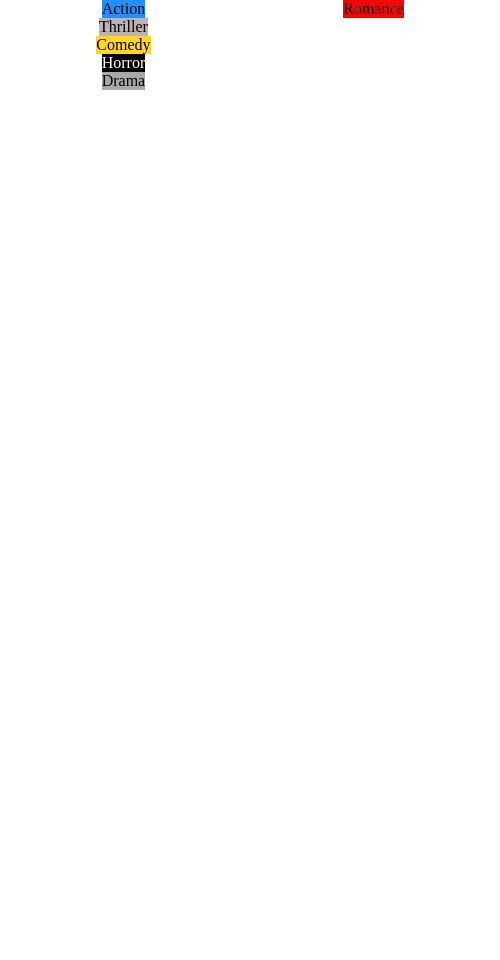
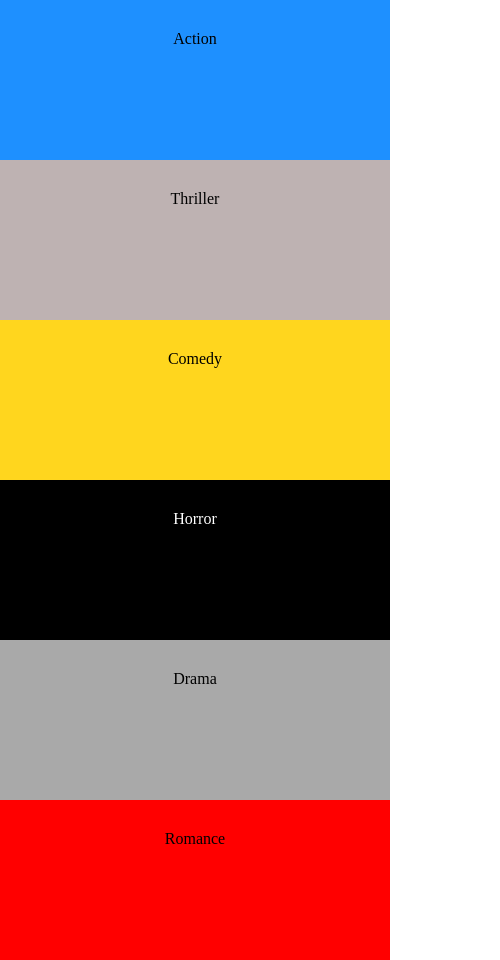
Before and after one commit to FBW41-2/movie-genres-Doven585, a plain HTML site: page index.html in a window 390 px wide. Shown: the whole page, 500 px wide, since content can reach past the window. Before the commit the page ends 844 px from the top, so only its background shows below. Drawn offline with Linux system fonts and the light colour scheme.

Commit message:
movie-genres final

```diff
--- a/index.html
+++ b/index.html
@@ -11,12 +11,12 @@
 
     <section class="genres">
 
-      <section class="Action" >Action</section>
-      <section class="Thriller">Thriller</section>
-      <section class="Comedy">Comedy</section>
-      <section class="Horror">Horror</section>
-      <section class="Drama">Drama</section>
-      <section class="Romance">Romance</section>
+      <section class="f Action" >Action</section>
+      <section class="f Thriller">Thriller</section>
+      <section class="f Comedy">Comedy</section>
+      <section class="f Horror">Horror</section>
+      <section class="f Drama">Drama</section>
+      <section class="f Romance">Romance</section>
 
 
 
--- a/style.css
+++ b/style.css
@@ -1,52 +1,83 @@
+
 html, body {
-    margin: 0;
-    padding: 0;
+    margin:0px;
+    padding:0px;
+    height: 100%;
+}
+
+.genres {
+    display: flex;
+    flex-flow: row wrap;
+
 }
 
 
-.genres {
-    display: flex;
+.f {
     text-align: center;
     width: 500px;
     height: 100px;
-    flex-direction: column;
-    flex-grow: initial;
-    flex-wrap: wrap;
-    align-items: center;
+    padding: 30px;
 }
-
-
-
 
 .Action {
     background-color:dodgerblue ;
-
-
+    flex-grow:1;
 }
 
 .Thriller {
 background-color: rgb(190, 178, 178);
-
+flex-grow:2;
 
 }
 
 .Comedy {
     background-color: rgb(255, 214, 30);
-
+    flex-grow:2;
 }
 
 .Horror {
     background-color: black;
-
+    flex-grow:1;
     color: white;
 }
 
 .Drama {
     background-color: darkgrey;
-
+flex-grow:1;
 }
 
 .Romance {
     background-color: red;
+flex-grow:1;
+}
+
+@media screen and (max-width:680px) {
+    .Action {
+        width: 30%;
+
+    }
+    .Thriller {
+        width: 70%;
+    }
+    .Comedy {
+        width: 70%;
+    }
+    .Horror {
+        width: 30%;
 
 }
+    .Drama {
+        width: 50%;
+    }
+    .Romance {
+        width: 50%;
+    }
+}
+
+@media screen and (max-width:480px){
+ .f {
+     display: block;
+     width: 100%;
+
+ }
+}
```
